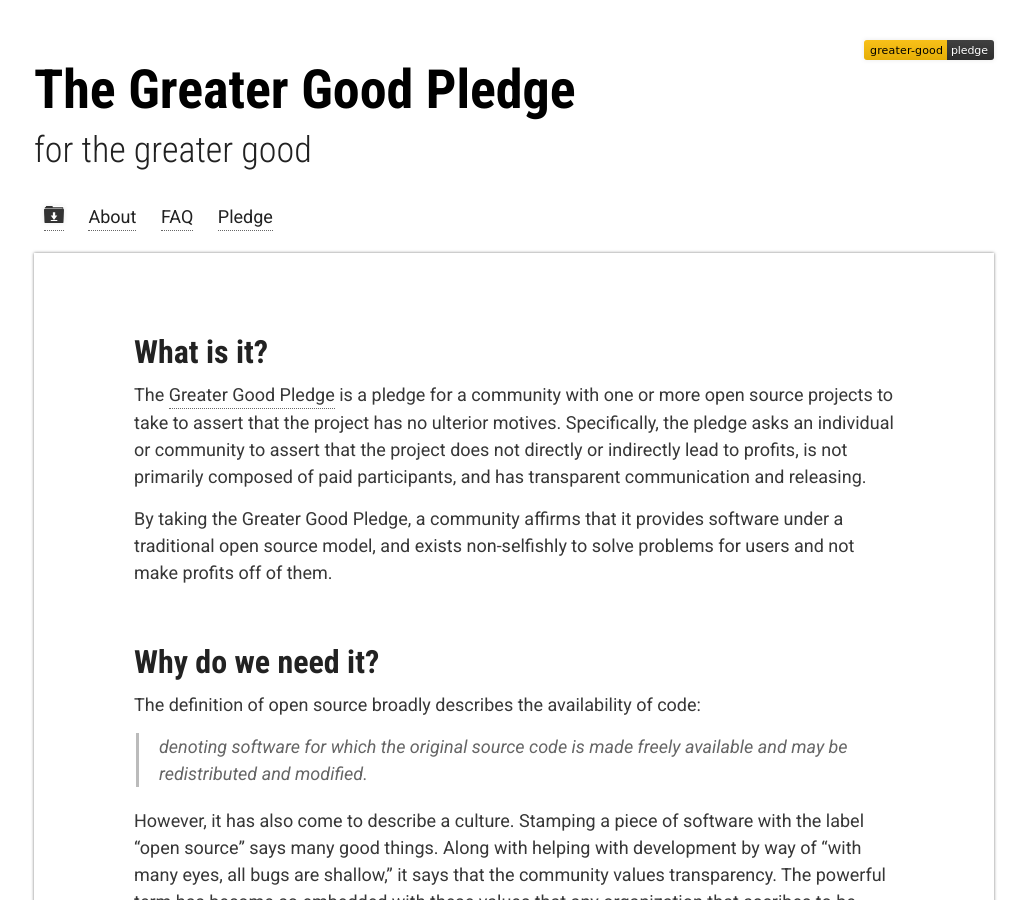
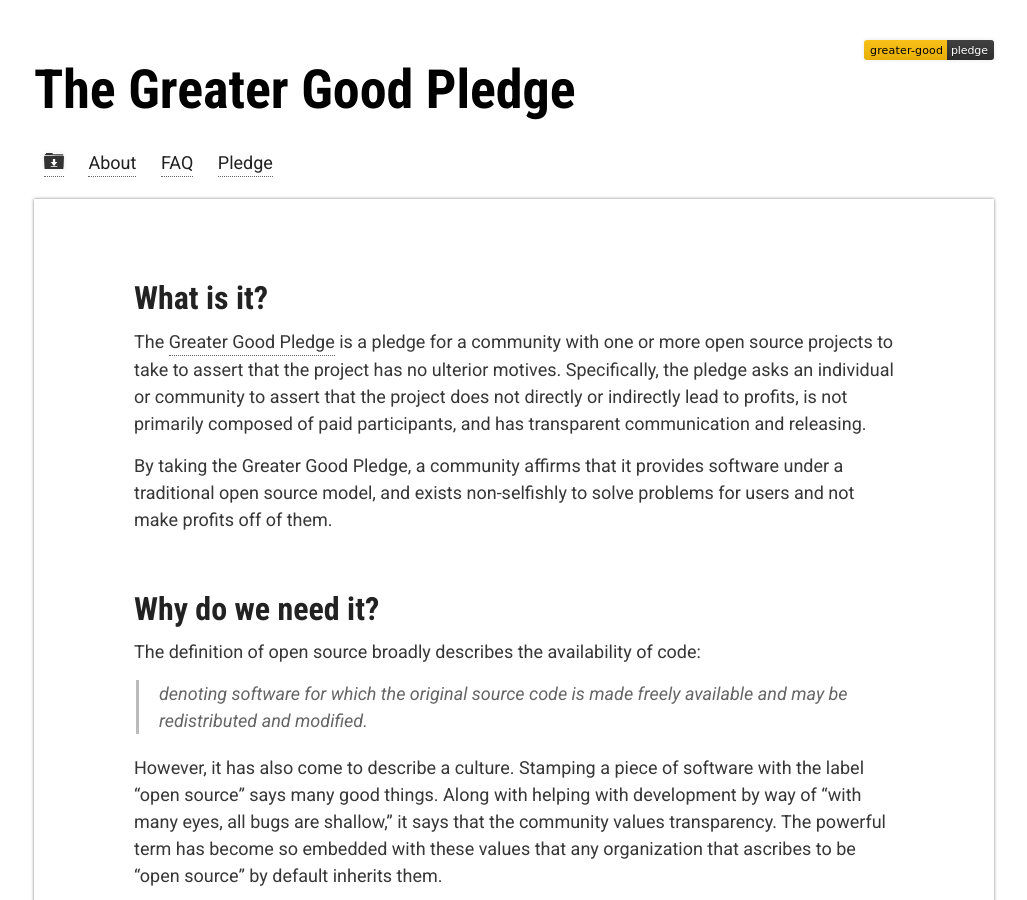
Before and after one commit to good-labs/greater-good-affirmation, a Jekyll site: the page built from docs/pages/about.md, in a window 1280 px wide and 900 px high. Shown: the whole window, without its empty margins (126-1153 px from the left). Built offline with Jekyll 4.4.1, drawn with Linux system fonts in a browser that asks for light colours.

Commit message:
remove redundant tagline

```diff
--- a/docs/_layouts/default.html
+++ b/docs/_layouts/default.html
@@ -11,7 +11,7 @@
           <a id="forkme_banner" href="{{ site.repo }}">
               <img src="https://good-labs.github.io/greater-good-pledge/assets/images/badge.svg" class="badge"></a>
           <h1 id="project_title">The Greater Good Pledge</h1>
-          <h2 id="project_tagline">for the greater good</h2>
+          <h2 id="project_tagline"></h2>
         </header>
     </div>
 
```
